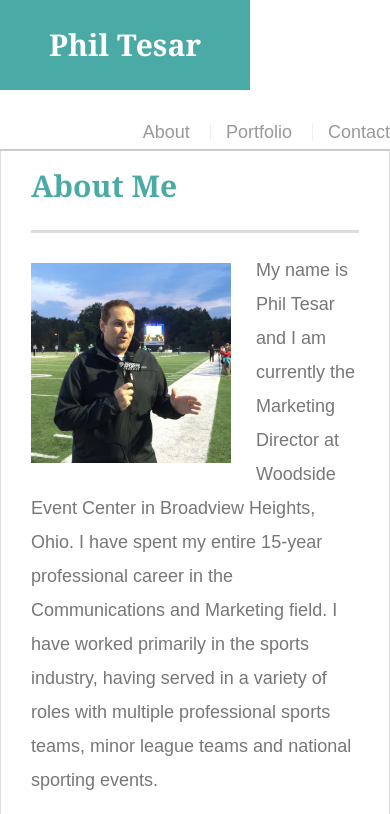
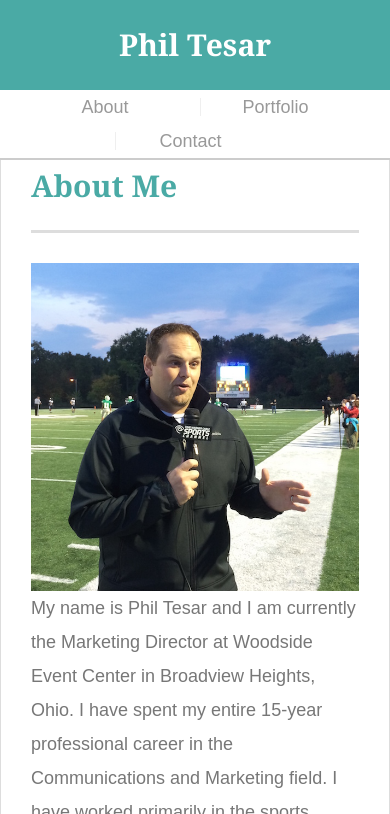
Before and after one commit to philtesar/Building-a-Responsive-Portfolio, a plain HTML site: page index.html in a window 390 px wide. Shown: the top 814 px of the page. Drawn offline with Linux system fonts and the light colour scheme.

Commit message:
Final Homework

```diff
--- a/assets/css/style.css
+++ b/assets/css/style.css
@@ -200,3 +200,92 @@ input[type=submit] {
   background: #4aaaa5;
   border: 0 none;
 }
+
+@media screen and (max-width: 980px) {
+  body {
+    background-color: #333;
+  }
+  .container {
+  max-width: 900px;
+  }
+
+  .contatiner nav {
+  text-align: center;
+  }
+  nav {
+  margin-right: 25px;
+  }
+.main-section {
+  max-width: 600px;
+  }
+}
+
+@media screen and (max-width: 768px) {
+  body {
+    background-color: #333;
+  }
+  .container {
+  max-width: 768px;
+  }
+
+  .contatiner nav {
+  text-align: center;
+  }
+  nav {
+  margin-right: 25px;
+  }
+  .sidebar {
+    float: left;
+    max-width: 688px;
+  }
+  #main-container {
+    max-width: 688px;
+  }
+  .main-section {
+    max-width: 688px;
+  }
+}
+
+@media screen and (max-width: 640px) {
+  body {
+    background-color: #333;
+  }
+  .container {
+  max-width: 640px;
+  }
+
+  .contatiner nav {
+  text-align: center;
+  }
+
+  #logo {
+    width: 100%;
+  }
+  nav {
+    margin-top: 0;
+    text-align: center;
+    float: none;
+  }
+  nav a {
+  width: 150px;
+  padding-left: 25px;
+  padding-right: 25px;
+  }
+  .sidebar {
+    float: left;
+    max-width: 560px;
+  }
+  #main-container {
+    max-width: 560px;
+  }
+  .main-section {
+  }
+  .auth-image {
+    width: 100%;
+    margin-top: 10px;
+    margin-right: 10px;
+  }
+  .work {
+    width: 100%;
+  }
+}
--- a/index.html
+++ b/index.html
@@ -2,6 +2,7 @@
 <html lang="en-us">
 <head>
   <meta charset="UTF-8">
+    <meta name="viewport" content="width=device-width, initial-scale=1.0">
   <title>About | Your Name</title>
     <link rel="stylesheet" type="text/css" href="assets/css/reset.css">
     <link rel="stylesheet" type="text/css" href="assets/css/style.css">
```
Also changed, not shown: contact.html (+3 -2 lines), portfolio.html (+3 -2 lines). Lines whose indentation alone changed are shown as unchanged.
